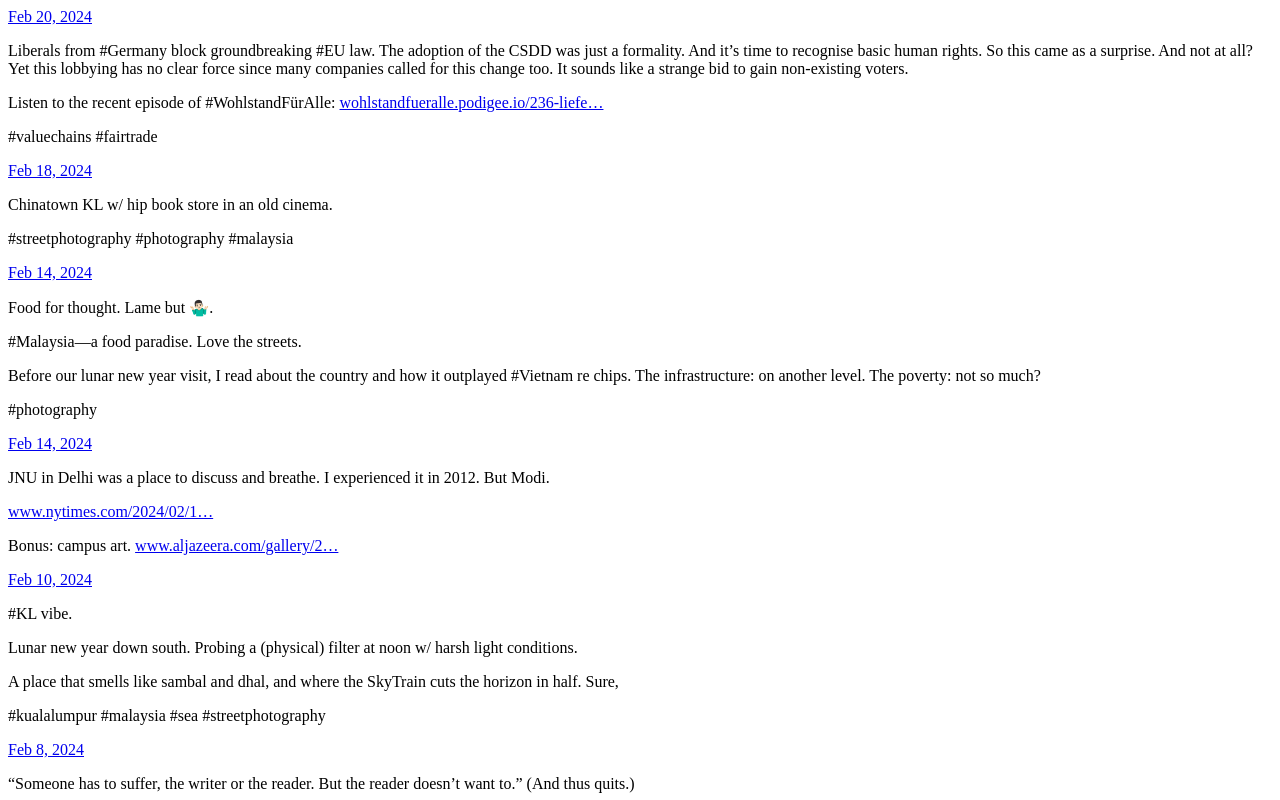
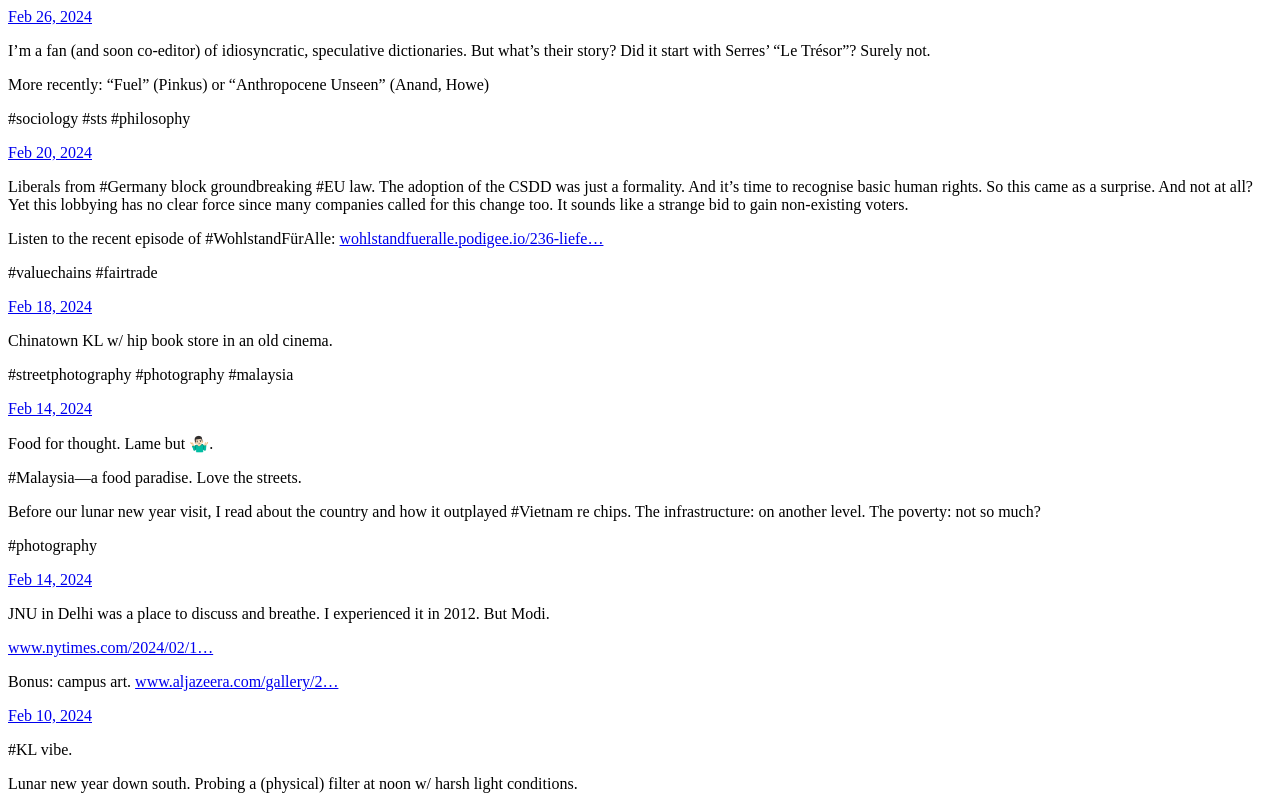
Before and after one commit to LaserStefan/stefanlaser.net-micro.blog, a plain HTML site: page index.html in a window 1280 px wide. Shown: the top 800 px of the page. Drawn offline with Linux system fonts and the light colour scheme.

Commit message:
Archiving from Micro.blog.

```diff
--- a/index.html
+++ b/index.html
@@ -21,6 +21,19 @@
 <div class="h-feed">
 
 
+
+	  <div class="h-entry">
+
+
+		<a href="https://stefanlaser.net/2024/02/26/im-a-fan.html" class="u-url"><time class="dt-published" datetime="2024-02-26 14:54:10 &#43;0100">Feb 26, 2024</time></a>
+
+		<div class="e-content">
+			 <p>I&rsquo;m a fan (and soon co-editor) of idiosyncratic, speculative dictionaries. But what&rsquo;s their story? Did it start with Serres&rsquo; &ldquo;Le Trésor&rdquo;? Surely not.</p>
+<p>More recently: &ldquo;Fuel&rdquo; (Pinkus) or &ldquo;Anthropocene Unseen&rdquo; (Anand, Howe)</p>
+<p>#sociology #sts #philosophy</p>
+
+		</div>
+	  </div>
 
 	  <div class="h-entry">
 
```
